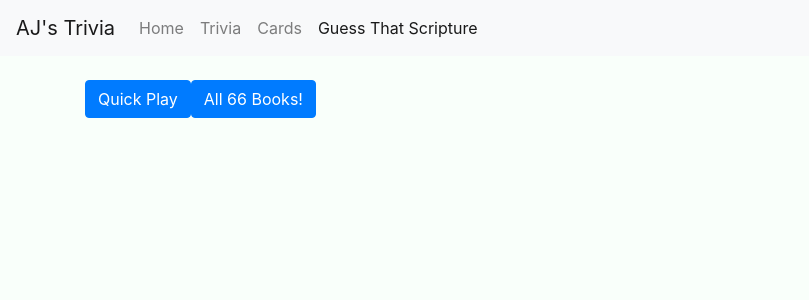
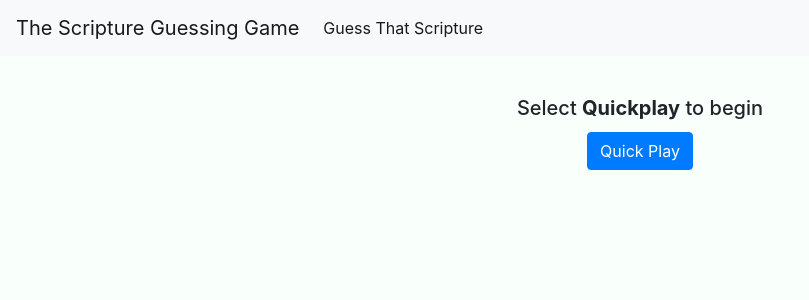
Before and after one commit to aalexander05/angular-aj-trivia, an Angular app: page /guess-that-scripture in a window 1280 px wide. Shown: the top 300 px of the page, without its empty margins (0-809 px from the left). Built offline with nearby package versions, Linux system fonts and the light colour scheme.

Commit message:
Stripped out non-scripture stuff

```diff
--- a/src/app/menu/menu.component.html
+++ b/src/app/menu/menu.component.html
@@ -1,12 +1,12 @@
 <nav class="navbar navbar-expand-lg navbar-light bg-light">
-  <a class="navbar-brand" href="#">AJ's Trivia</a>
+  <a class="navbar-brand" href="#">The Scripture Guessing Game</a>
   <button class="navbar-toggler" type="button" data-toggle="collapse" data-target="#navbarSupportedContent" aria-controls="navbarSupportedContent" aria-expanded="false" aria-label="Toggle navigation">
     <span class="navbar-toggler-icon"></span>
   </button>
 
   <div class="collapse navbar-collapse" id="navbarSupportedContent">
     <ul class="navbar-nav mr-auto">
-      <li class="nav-item  " [routerLinkActive]="['active']">
+      <!-- <li class="nav-item  " [routerLinkActive]="['active']">
         <a class="nav-link" [routerLink]="['home']" >Home<span class="sr-only">(current)</span></a>
       </li>
       <li class="nav-item" [routerLinkActive]="['active']">
--- a/src/app/scripture-start/scripture-start.component.html
+++ b/src/app/scripture-start/scripture-start.component.html
@@ -1,10 +1,10 @@
 <br/>
-<div>
-
+<div style='text-align:center;' class='m-3'>
+  <h5 > Select <b>Quickplay</b> to begin</h5>
   <app-scripture-guess *ngIf='started' [gameMode]='gameMode' ></app-scripture-guess>
   <div *ngIf='!started' >
-    <button type='button' class='btn btn-primary' (click)='start()'>Quick Play</button>
-    <button type='button' class='btn btn-primary' (click)='start()'>All 66 Books!</button>
+    <button type='button' class='btn btn-primary m-1' (click)='start()'>Quick Play</button>
+    <!-- <button type='button' class='btn btn-primary m-1' (click)='start()'>All 66 Books!</button>   -->
   </div>
 
 </div>
```
Also changed, not shown: src/app/app.module.ts (+6 -5 lines).
